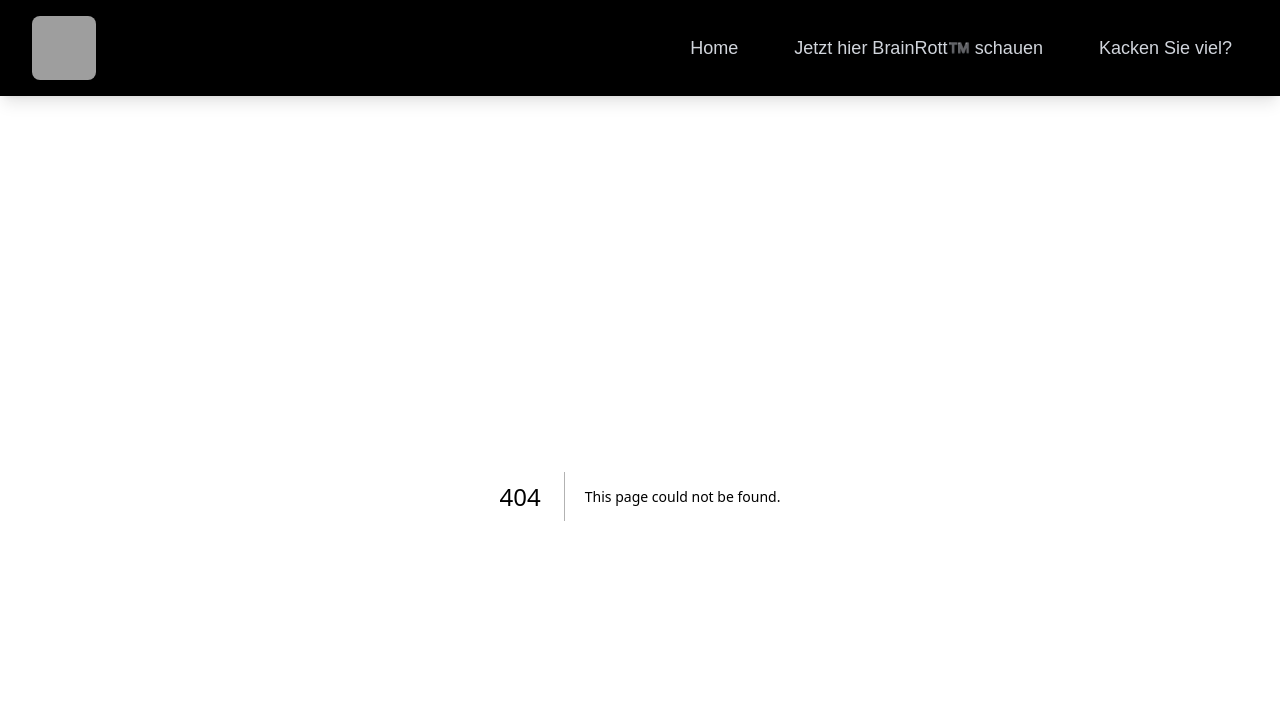
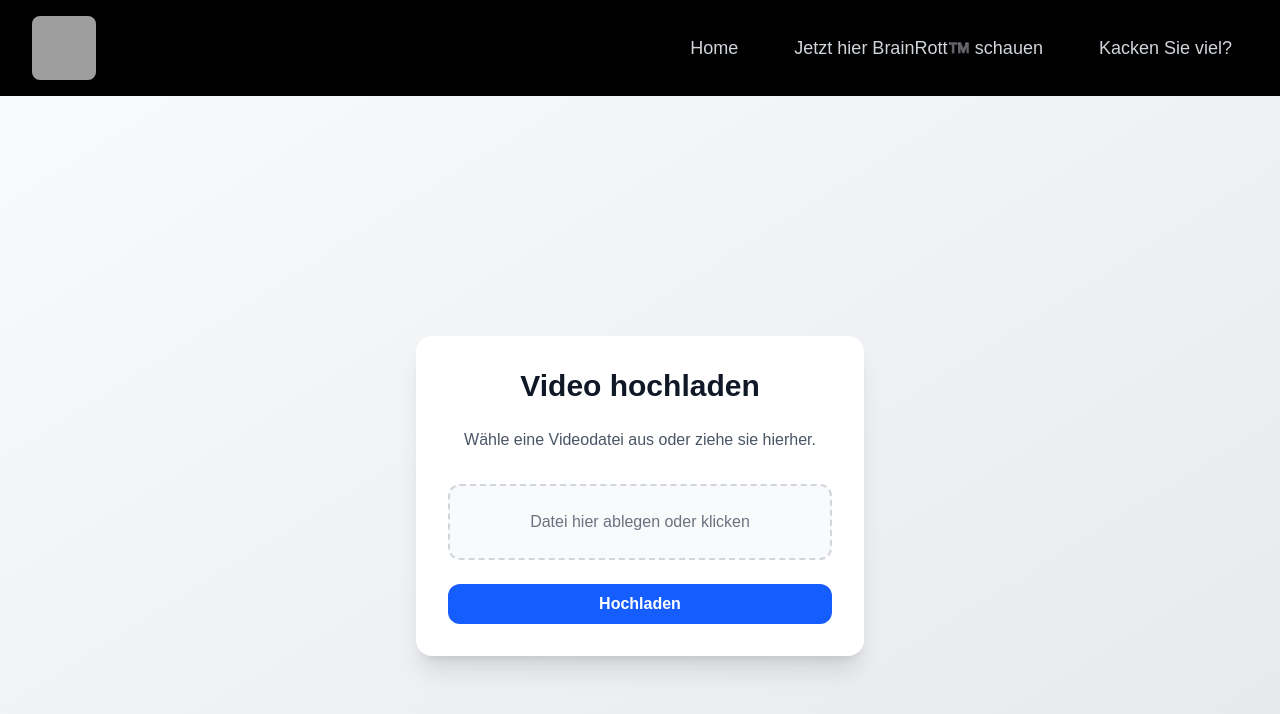
Before and after one commit to laurensanp/TokTik, a Next.js app: page /video/upload in a window 1280 px wide. Before the commit this address had no page. Shown: the top 714 px of the page. Built offline with nearby package versions, Linux system fonts and the light colour scheme; grey boxes are pictures that could not be loaded.

Commit message:
Add video upload feature and update video feed
Introduces a new video upload page and custom hook for uploading videos. Updates the video feed to sort by creation date and improves author display logic. Removes unused video layout component.

```diff
--- a/app/video/layout.tsx
+++ /dev/null
@@ -1,11 +0,0 @@
-import { FC, ReactNode } from "react";
-
-interface VideoLayoutProps {
-  children: ReactNode;
-}
-
-const VideoLayout: FC<VideoLayoutProps> = ({ children }) => {
-  return <div>{children}</div>;
-};
-
-export default VideoLayout;
--- a/app/video/page.tsx
+++ b/app/video/page.tsx
@@ -30,15 +30,18 @@ export interface FeedVideo {
 // Values
 const useHardcodedFeed = false; // true: Demo-Feed, false: API-Feed
 const DEFAULT_AUDIO_LEVEL = 0.1;
-const DEFAULT_AUTHOR_ID = "68d826bc2018cc621ffe4415";
+const DEFAULT_AUTHOR_ID = "68d9a03c95253c74ada9a3bc";
 
 const VideoPage = () => {
   const { data: videosResponse, isLoading } = useGetVideos();
   const createCommentMutation = useCreateComment();
 
-  const feed: FeedVideo[] = useHardcodedFeed ? hardcodedFeed : (
-    Array.isArray(videosResponse?.data) ? videosResponse.data : []
-  );
+  console.log({videosResponse})
+
+    const feed: FeedVideo[] = (useHardcodedFeed ? hardcodedFeed : (
+        Array.isArray(videosResponse?.data) ? videosResponse.data : []
+    )).sort((a, b) => new Date(b.creationDate).getTime() - new Date(a.creationDate).getTime());
+
 
   // States
   const videoRefs = useRef<Record<string, HTMLVideoElement | null>>({});
@@ -69,7 +72,7 @@ const VideoPage = () => {
     videoRefs.current[id] = el;
   };
 
-  // Load Comments bei Modal-Opem
+  // Load Comments bei Modal-Open
   useEffect(() => {
     if (currentVideoId && openCommentsFor !== null) {
       refetchComments().catch(() => {});
@@ -86,7 +89,7 @@ const VideoPage = () => {
   // Autoplay/Pause für Videos
   useEffect(() => {
     if (feed.length === 0) return;
-    // Autoplay das aktive Video at Initial-Render
+    // Autoplay das Video at Initial-Render
     const activeVideo = videoRefs.current[feed[activeIndex]?.id ?? ''];
     if (activeVideo) {
       activeVideo.muted = false;
@@ -203,7 +206,11 @@ const VideoPage = () => {
                 </div>
                 {/* Video-Infos */}
                 <div className="absolute left-3 bottom-4 right-28 flex flex-col gap-1 pointer-events-none z-10">
-                  {item.author && <span className="font-semibold text-sm drop-shadow">{item.author}</span>}
+                    {item.author && typeof item.author === "object" && (
+                        <span className="font-semibold text-sm drop-shadow">
+                            {item.author.displayName || item.author.handle || "User"}
+                        </span>
+                    )}
                   {item.description && <span className="text-xs opacity-90 drop-shadow line-clamp-3">{item.description}</span>}
                   {commentPreview && <span className="text-[11px] opacity-70 italic drop-shadow line-clamp-2">{commentPreview}</span>}
                 </div>
--- /dev/null
+++ b/app/video/upload/page.tsx
@@ -0,0 +1,91 @@
+// Upload-Seite für Video-Dateien
+"use client";
+import React, { useState, useRef } from "react";
+import { useUploadVideo } from "@/hooks/video/useUploadVideo";
+
+export default function UploadPage() {
+  const [file, setFile] = useState<File | null>(null);
+  const inputRef = useRef<HTMLInputElement>(null);
+  const {
+    uploadVideo,
+    loading,
+    progress,
+    message,
+    success,
+    setMessage,
+    setSuccess,
+  } = useUploadVideo();
+
+  const handleFileChange = (e: React.ChangeEvent<HTMLInputElement>) => {
+    if (e.target.files && e.target.files.length > 0) {
+      setFile(e.target.files[0]);
+      setMessage("");
+      setSuccess(null);
+    }
+  };
+
+  const handleDrop = (e: React.DragEvent<HTMLDivElement>) => {
+    e.preventDefault();
+    if (e.dataTransfer.files && e.dataTransfer.files.length > 0) {
+      setFile(e.dataTransfer.files[0]);
+      setMessage("");
+      setSuccess(null);
+    }
+  };
+
+  const handleDragOver = (e: React.DragEvent<HTMLDivElement>) => {
+    e.preventDefault();
+  };
+
+  const handleUpload = async (e: React.FormEvent) => {
+    e.preventDefault();
+    await uploadVideo(file);
+  };
+
+  return (
+    <div className="flex items-center justify-center min-h-screen bg-gradient-to-br from-gray-50 to-gray-200 dark:from-gray-900 dark:to-gray-800">
+      <div className="w-full max-w-md p-8 bg-white dark:bg-gray-900 rounded-2xl shadow-xl flex flex-col gap-6">
+        <h1 className="text-3xl font-extrabold text-center text-gray-900 dark:text-gray-100">Video hochladen</h1>
+        <p className="text-center text-gray-600 dark:text-gray-400 mb-2">Wähle eine Videodatei aus oder ziehe sie hierher.</p>
+        <div
+          className={`border-2 border-dashed rounded-xl p-6 flex flex-col items-center justify-center cursor-pointer transition-colors ${file ? 'border-blue-500 bg-blue-50 dark:bg-blue-900' : 'border-gray-300 dark:border-gray-700 bg-gray-50 dark:bg-gray-800'}`}
+          onClick={() => inputRef.current?.click()}
+          onDrop={handleDrop}
+          onDragOver={handleDragOver}
+        >
+          <input
+            type="file"
+            accept="video/*"
+            onChange={handleFileChange}
+            ref={inputRef}
+            className="hidden"
+          />
+          {file ? (
+            <span className="text-blue-600 dark:text-blue-300 font-medium">{file.name}</span>
+          ) : (
+            <span className="text-gray-500 dark:text-gray-400">Datei hier ablegen oder klicken</span>
+          )}
+        </div>
+        <form onSubmit={handleUpload} className="flex flex-col gap-4">
+          <button
+            type="submit"
+            disabled={loading}
+            className="bg-blue-600 dark:bg-blue-700 hover:bg-blue-700 dark:hover:bg-blue-800 text-white font-bold py-2 rounded-xl transition-colors disabled:opacity-50"
+          >
+            {loading ? "Wird hochgeladen..." : "Hochladen"}
+          </button>
+        </form>
+        {loading && (
+          <div className="w-full h-2 bg-gray-200 dark:bg-gray-700 rounded-full overflow-hidden">
+            <div className="h-full bg-blue-500 dark:bg-blue-400 transition-all" style={{ width: `${progress}%` }} />
+          </div>
+        )}
+        {message && (
+          <div className={`w-full text-center py-2 rounded-xl font-medium ${success === true ? 'bg-green-100 text-green-800 dark:bg-green-900 dark:text-green-200' : 'bg-red-100 text-red-800 dark:bg-red-900 dark:text-red-200'}`}>
+            {message}
+          </div>
+        )}
+      </div>
+    </div>
+  );
+}
--- /dev/null
+++ b/hooks/video/useUploadVideo.ts
@@ -0,0 +1,62 @@
+import { useState } from "react";
+
+export function useUploadVideo() {
+  const [loading, setLoading] = useState(false);
+  const [progress, setProgress] = useState<number>(0);
+  const [message, setMessage] = useState<string>("");
+  const [success, setSuccess] = useState<boolean | null>(null);
+
+  // @ts-ignore
+    const uploadVideo = async (file: File | null) => {
+    if (!file) {
+      setMessage("Bitte wähle eine Datei aus.");
+      setSuccess(false);
+      return;
+    }
+    setLoading(true);
+    setMessage("");
+    setSuccess(null);
+    setProgress(0);
+
+    try {
+
+        const formData = new FormData();
+        formData.append("file", file);
+
+// JSON als String anhängen
+        formData.append("video", JSON.stringify({
+            description: "Mein cooles Video",
+            author: {
+                id: "68d9938ad69c8d907a7eb9ac",
+                handle: "real_laurens_official",
+                displayName: "laurensanp",
+                imageUrl: "https://cdn.discordapp.com/attachments/979283646571749396/1089924777273200793/IMG_0841.png?ex=68d6a88c&is=68d5570c&hm=bc3ae9e0513e2f6f9ec293fa788981983a9e05fdb82519f778b1f90e0454a708&"
+            },
+            likes: 0
+        }));
+
+        const res = await fetch(`${process.env.NEXT_PUBLIC_API_BASE_URL}/video`, {
+            method: "POST",
+            body: formData,
+        });
+
+
+      if (res.ok) {
+        const text = await res.text();
+        setMessage(text);
+        setSuccess(true);
+      } else {
+        setMessage("Upload fehlgeschlagen.");
+        setSuccess(false);
+      }
+    } catch (err) {
+      setMessage("Fehler beim Upload.");
+      setSuccess(false);
+    } finally {
+      setLoading(false);
+      setProgress(100);
+    }
+  };
+
+  return { uploadVideo, loading, progress, message, success, setMessage, setSuccess, setProgress };
+}
```
